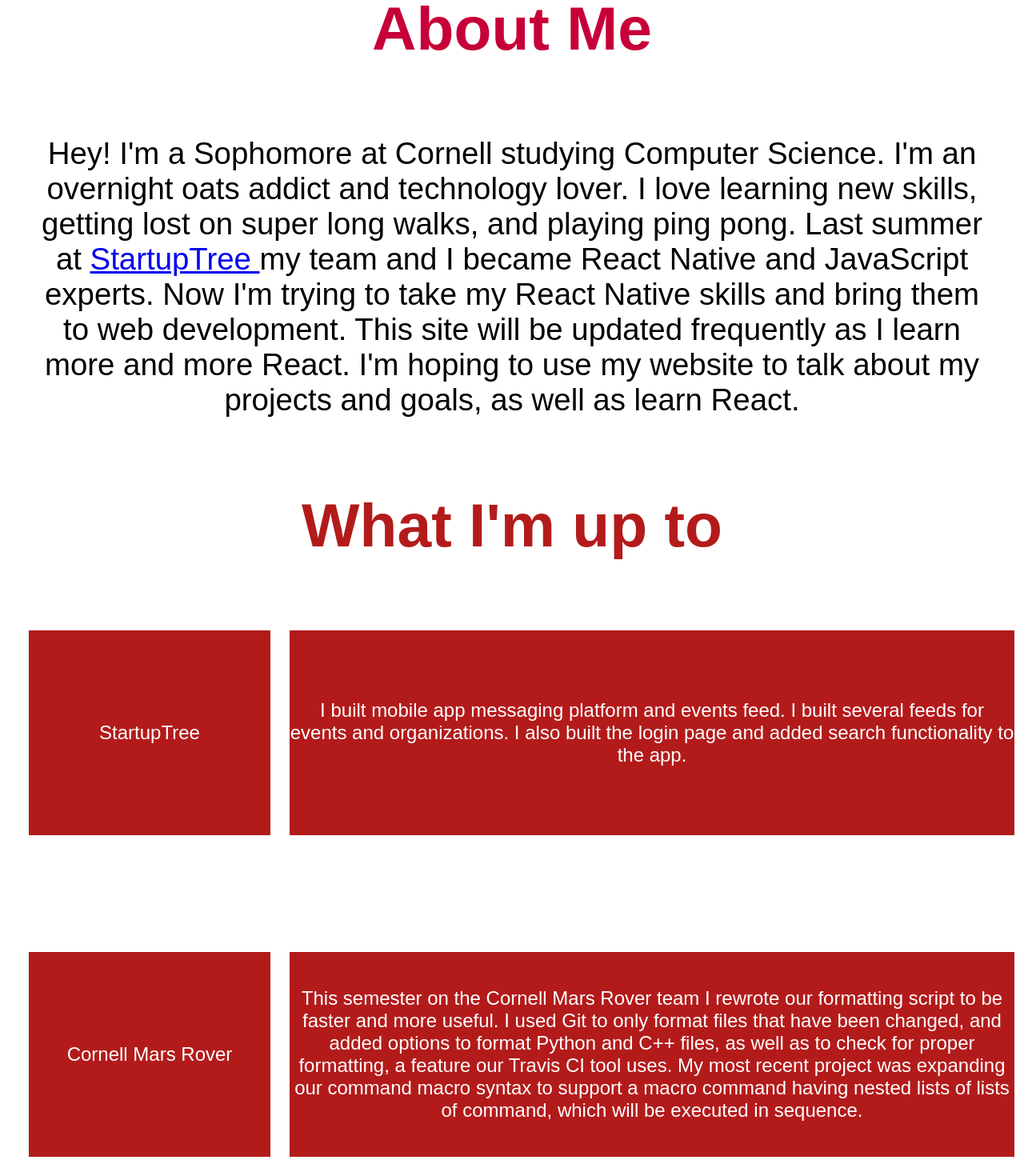
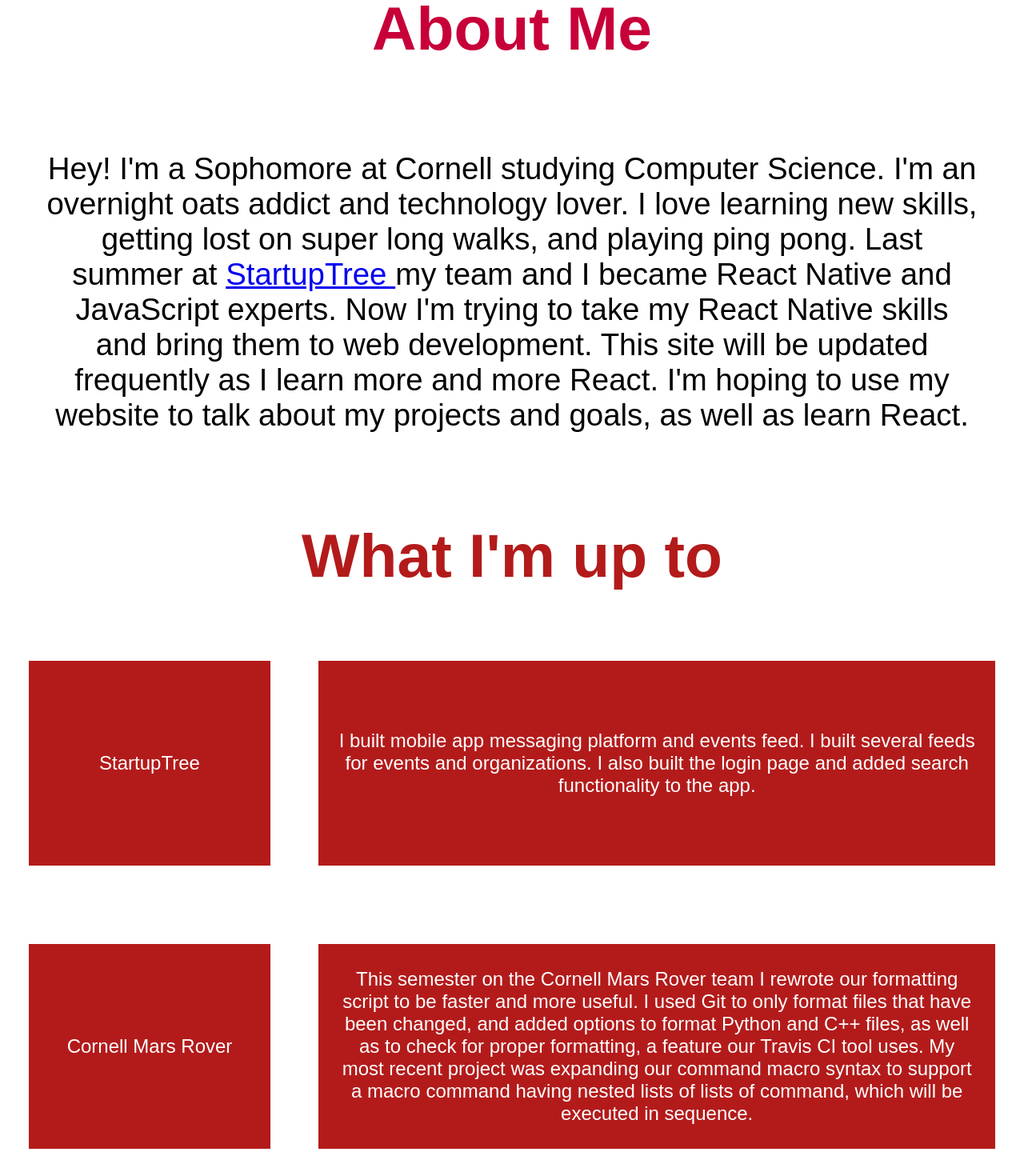
Before and after one commit to alexanderGGreenberg/me, a React (Create React App) app: page / in a window 1280 px wide. Shown: the part 800-2270 px from the top of the page at 80% size. Built offline with nearby package versions, Linux system fonts and the light colour scheme.

Commit message:
Fix experience padding, migrate from class to id

```diff
--- a/src/AboutMe.css
+++ b/src/AboutMe.css
@@ -1,9 +1,9 @@
-.AboutMe-wrapper {
+#AboutMe-wrapper {
   font-size: 3vw;
   color: #C70039;
 }
-.AboutMe-par {
+#AboutMe-par {
 	font-size: 1em;
   	color: black;
-  	padding: 1em
+  	padding: 1.5em
 }
--- a/src/AboutMe.js
+++ b/src/AboutMe.js
@@ -6,9 +6,9 @@
   render() {
     return (
       <div>
-        <header className="AboutMe-wrapper">
+        <header id="AboutMe-wrapper">
           <h1>About Me</h1>
-          <p className= "AboutMe-par">
+          <p id= "AboutMe-par">
             Hey! I'm a Sophomore at Cornell studying Computer Science.  I'm an overnight oats addict
             and technology lover.  I love learning new skills, getting lost on super long walks,
             and playing ping pong.  Last summer at <a href="https://startuptree.co/"> StartupTree </a>
@@ -17,6 +17,7 @@
             frequently as I learn more and more React.  I'm hoping to use my website to talk
             about my projects and goals, as well as learn React.
           </p>
+
         </header>
       </div>
 
--- a/src/App.css
+++ b/src/App.css
@@ -1,18 +1,18 @@
-.App {
+#App {
   text-align: center;
 }
 
-.App-logo {
+#App-logo {
   height: 20em;
   border-radius: 50%;
 }
 
-.App-header {
+#App-header {
   background-color: #B31B1B;
   padding: 10em;
   color: white;
 }
 
-.App-title {
+#App-title {
   font-size: 3vw;
 }
--- a/src/App.js
+++ b/src/App.js
@@ -11,10 +11,10 @@
 class App extends Component {
   render() {
     return (
-      <div className="App">
-        <header className="App-header">
-          <img src={alexFace} className="App-logo" alt="logo" />
-          <h1 className="App-title">Alex Greenberg</h1>
+      <div id="App">
+        <header id="App-header">
+          <img src={alexFace} id="App-logo" alt="logo" />
+          <h1 id="App-title">Alex Greenberg</h1>
         </header>
         <AboutMe>
         </AboutMe>
--- a/src/Experience.css
+++ b/src/Experience.css
@@ -1,4 +1,4 @@
-.Experience-title {
+#Experience-title {
   font-size: 6vw;
   color: #B31B1B;
 }
--- a/src/Experience.js
+++ b/src/Experience.js
@@ -7,7 +7,7 @@
     return (
       <div>
         <header>
-          <h1 className= "Experience-title">What I'm up to</h1>
+          <h1 id= "Experience-title">What I'm up to</h1>
             <ExperienceCard
               title = 'StartupTree'
               description = 'I built mobile app messaging platform and events feed.
--- a/src/ExperienceCard.css
+++ b/src/ExperienceCard.css
@@ -1,4 +1,4 @@
-.ExperienceCard-title {
+#ExperienceCard-title {
   font-size: 3vw;
   color: black;
   padding: 2em;
@@ -6,20 +6,20 @@
   float: right;
 
 }
-.ExperienceCard-description {
+#ExperienceCard-description {
   font-size: 3vw;
   color: black;
   float: left;
 }
 
-.ExperienceCard-wrapper {
+#ExperienceCard-wrapper {
   display: grid;
-  grid-template-columns: 25% 75%;
+  grid-template-columns: 25% 70%;
   grid-template-rows: 20vw 1vw 1vw;
-  grid-gap: 1em;
+  grid-gap: 5%;
   color: white;
   font-size: 1.5em;
-  padding: 1.5em;
+  padding: 1.5em
 }
 
 main,
@@ -28,4 +28,5 @@
   display: flex;
   align-items: center;
   justify-content: center;
+  padding: 1em;
 }
--- a/src/ExperienceCard.js
+++ b/src/ExperienceCard.js
@@ -1,12 +1,10 @@
 import React, { Component } from 'react';
 import './ExperienceCard.css';
-
-
 
 class ExperienceCard extends Component {
   render() {
     return (
-      <div class= "ExperienceCard-wrapper">
+      <div id= "ExperienceCard-wrapper">
         <aside>
           {this.props.title}
         </aside>
```
Lines whose indentation alone changed are shown as unchanged.
